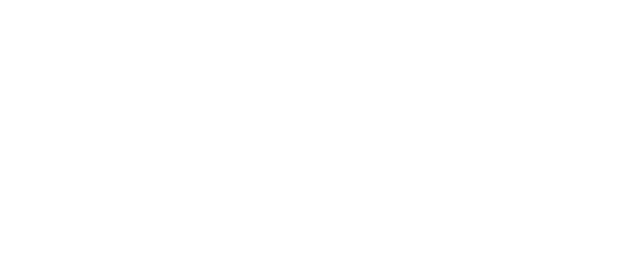
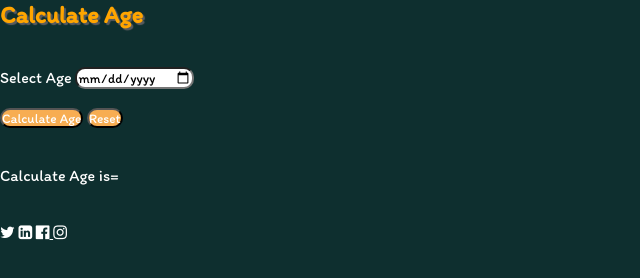
Before and after one commit to cmmn125/calculator-age, a plain HTML site: page index.html in a window 1280 px wide. Shown: the whole page, without its empty margins (0-640 px from the left). Drawn offline with Linux system fonts and the light colour scheme.

Commit message:
age calculator
age calculator

```diff
--- a/index.html
+++ b/index.html
@@ -5,8 +5,33 @@
     <meta name="viewport" content="width=device-width, initial-scale=1.0">
     <title>Age Calculator</title>
     <link rel="stylesheet" href="style.css">
+
+    <link rel="preconnect" href="https://fonts.googleapis.com">
+<link rel="preconnect" href="https://fonts.gstatic.com" crossorigin>
+<link href="https://fonts.googleapis.com/css2?family=Itim&family=Poppins&family=Roboto&display=swap" rel="stylesheet">
+    <link rel ="stylesheet" href="https://cdnjs.cloudflare.com/ajax/libs/font-awesome/4.7.0/css/font-awesome.min.css">
+
+
+
+
 </head>
 <body>
+    <h2 id="heading"> Calculate Age</h2><BR></BR>
+    <form action="">
+        <label for=""> Select Age</label>
+        <input id="inp" type="date"> <br><br>
 
+        <button class="button" type="button">Calculate Age</button>
+
+        <button class="button" type="reset"> Reset</button>
+    </form><BR></BR>
+
+    <p>Calculate Age is=</p><BR></BR>
+
+   <a href=""><i class="fa fa-twitter" aria-hidden="true"></i></a>
+   <a href=""><i class="fa fa-linkedin-square" aria-hidden="true"></i></a>
+   <a href=""><i class="fa fa-facebook-official" aria-hidden="true"></i>
+   </a>
+   <a href=""><i class="fa fa-instagram" aria-hidden="true"></i></a>
 </body>
 </html>
--- a/style.css
+++ b/style.css
@@ -0,0 +1,29 @@
+
+
+  @import url('https://fonts.googleapis.com/css2?family=Itim&family=Poppins&family=Roboto&display=swap');
+*{
+    box-sizing: border-box;
+    margin: 0px;
+    padding: 0px;
+    color: white;
+    font-family: 'Itim', cursive;
+
+}
+body{
+    background-color: #0E2F2F;
+}
+#heading{
+    text-shadow: 2px 2px 1px rgb(91,92,95);
+    color: orange;
+}
+.button{
+    background-color: rgb(247,173,82);
+border-radius: 10px;
+}
+.button:hover{
+    background-color: rgb(83,83,82);
+}
+#inp{
+    border-radius: 10px;
+    color: black;
+}
```
